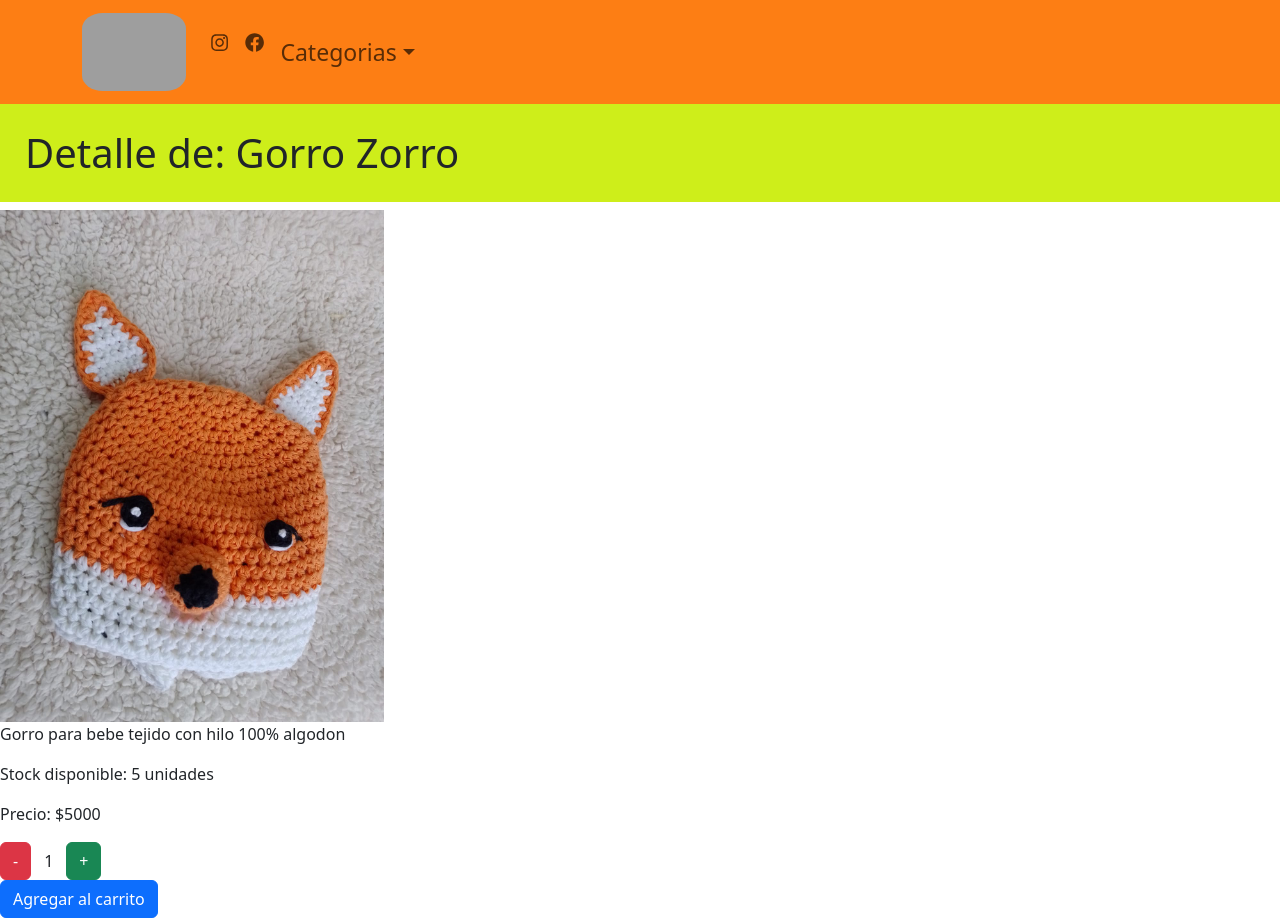
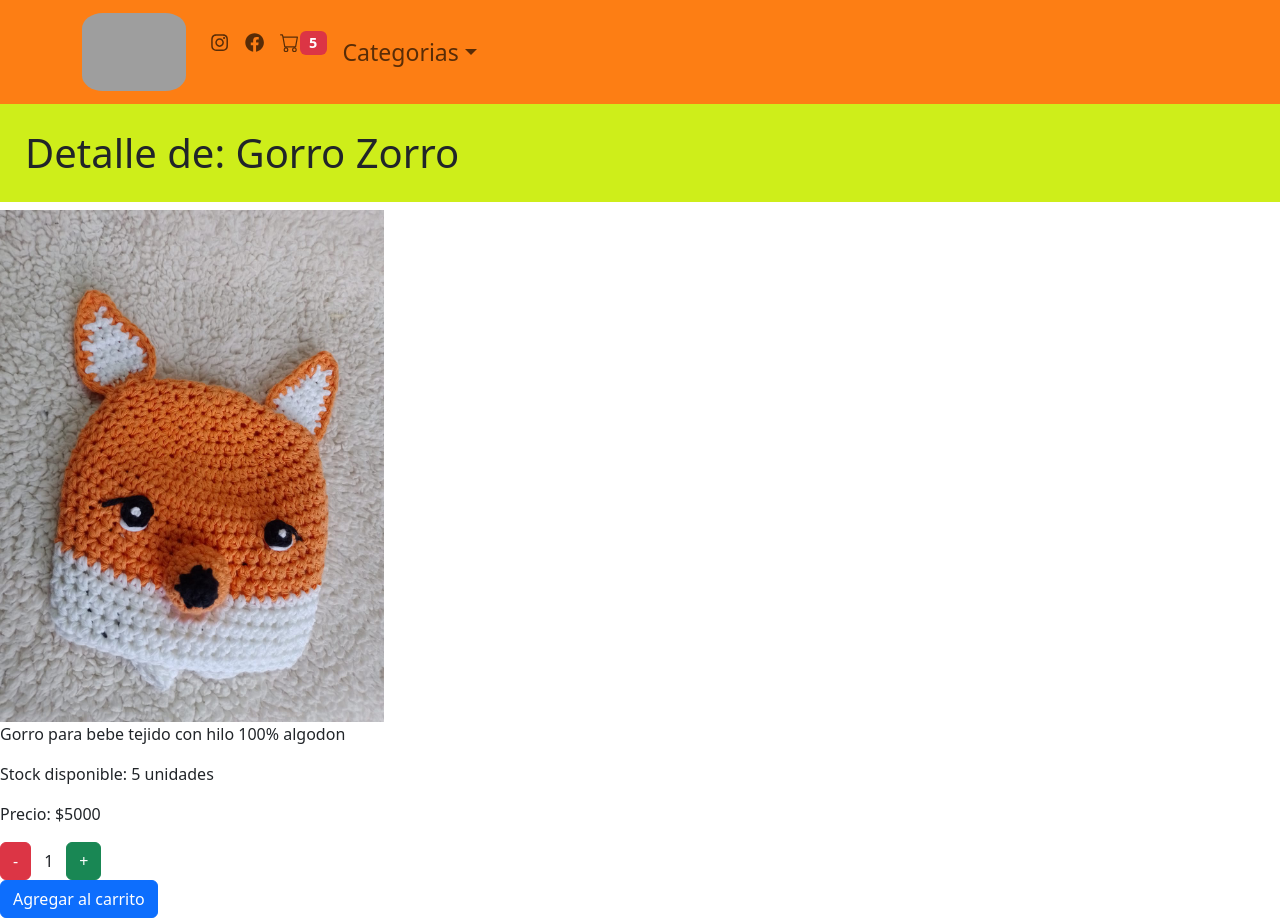
Before and after one commit to NicolasVega02/VegaTejidosBrunilu, a React (Vite) app: page /item/1 in a window 1280 px wide. Built offline with nearby package versions, Linux system fonts and the light colour scheme; grey boxes are pictures that could not be loaded.

Commit message:
carrito arreglado

```diff
--- a/src/App.css
+++ b/src/App.css
@@ -40,3 +40,6 @@ h1 {
   border-color: black;
   color: black;
 }
+.cartWidgetContainer {
+  align-items: end;
+}
--- a/src/components/CartWidget.jsx
+++ b/src/components/CartWidget.jsx
@@ -5,7 +5,7 @@ import Badge from 'react-bootstrap/Badge';
 const CartWidget = () => {
   return (
     <div className='cartWidgetContainer'>
-        <span><BsCart /></span>
+        <span ><BsCart/></span>
         <Badge bg="danger">5</Badge>
 
         </div>
--- a/src/components/NavBarReactBootstrap.jsx
+++ b/src/components/NavBarReactBootstrap.jsx
@@ -5,6 +5,7 @@ import NavDropdown from 'react-bootstrap/NavDropdown';
 import { FaFacebook } from "react-icons/fa";
 import { FaInstagram } from "react-icons/fa";
 import { NavLink } from 'react-router-dom';
+import CartWidget from "./CartWidget"
 
 function BasicExample() {
   return (
@@ -17,6 +18,7 @@ function BasicExample() {
           <Nav className="me-auto">
             <Nav.Link href='https://www.instagram.com/tejidosbrunilu/?hl=es' target="_blank"><FaInstagram></FaInstagram></Nav.Link>
             <Nav.Link href="https://www.facebook.com/Tejidosbrunilu/?locale=es_LA" target="_blank"><FaFacebook></FaFacebook></Nav.Link>
+            <Nav.Link><CartWidget/></Nav.Link>
             <NavDropdown title="Categorias" id="basic-nav-dropdown" className='navbar'>
               <NavDropdown.Item as={NavLink} to = 'category/amigurumis'>Amigurumis 🧸</NavDropdown.Item>
               <NavDropdown.Item as={NavLink} to = 'category/indumentaria'>
```
